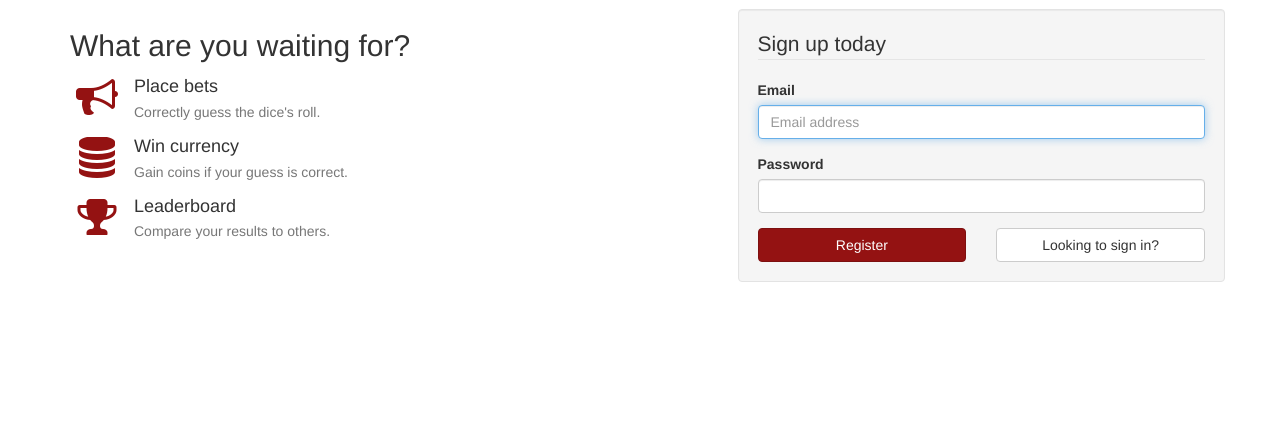
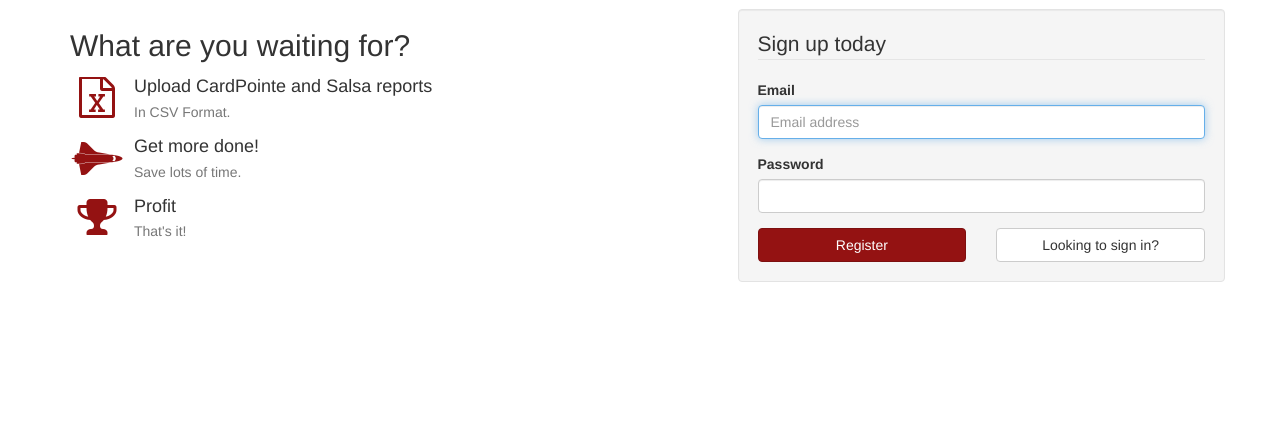
Before and after one commit to afgj/cardpointeflask, a Flask app: page /signup in a window 1280 px wide. Shown: the part 81-519 px from the top of the page. Run offline with Flask 2, Linux system fonts and the light colour scheme; some libraries are stand-ins or nearby versions.

Commit message:
template changes

```diff
--- a/cardpointeflask/blueprints/user/templates/user/settings.html
+++ b/cardpointeflask/blueprints/user/templates/user/settings.html
@@ -27,8 +27,8 @@
       </div>
     </div>
     <div class="col-md-5 col-md-push-1 col-md-offset-1">
-      <h2>Billing</h2>
-      <p>Coming soon...</p>
+      <h2>Hola!</h2>
+      <p>a little bit people's think tank, a whole lot of organizing</p>
     </div>
   </div>
 {% endblock %}
--- a/cardpointeflask/blueprints/user/templates/user/signup.html
+++ b/cardpointeflask/blueprints/user/templates/user/signup.html
@@ -10,23 +10,23 @@
 
       <div class="media md-margin-bottom">
         <div class="media-left">
-          <i class="fa fa-fw fa-3x fa-bullhorn text-primary"></i>
+          <i class="fa fa-fw fa-3x fa-file-excel-o text-primary"></i>
         </div>
         <div class="media-body">
-          <h4 class="media-heading">Place bets</h4>
+          <h4 class="media-heading">Upload CardPointe and Salsa reports</h4>
           <span class="text-muted">
-            Correctly guess the dice's roll.
+            In CSV Format.
           </span>
         </div>
       </div>
       <div class="media md-margin-bottom">
         <div class="media-left">
-          <i class="fa fa-fw fa-3x fa-database text-primary"></i>
+          <i class="fa fa-fw fa-3x fa-space-shuttle text-primary"></i>
         </div>
         <div class="media-body">
-          <h4 class="media-heading">Win currency</h4>
+          <h4 class="media-heading">Get more done!</h4>
           <span class="text-muted">
-            Gain coins if your guess is correct.
+            Save lots of time.
           </span>
         </div>
       </div>
@@ -35,8 +35,8 @@
           <i class="fa fa-fw fa-3x fa-trophy text-primary"></i>
         </div>
         <div class="media-body">
-          <h4 class="media-heading">Leaderboard</h4>
-          <span class="text-muted">Compare your results to others.</span>
+          <h4 class="media-heading">Profit</h4>
+          <span class="text-muted">That's it!</span>
         </div>
       </div>
     </div>
```
Also changed, not shown: cardpointeflask/blueprints/user/templates/user/welcome.html (+3 -4 lines).
